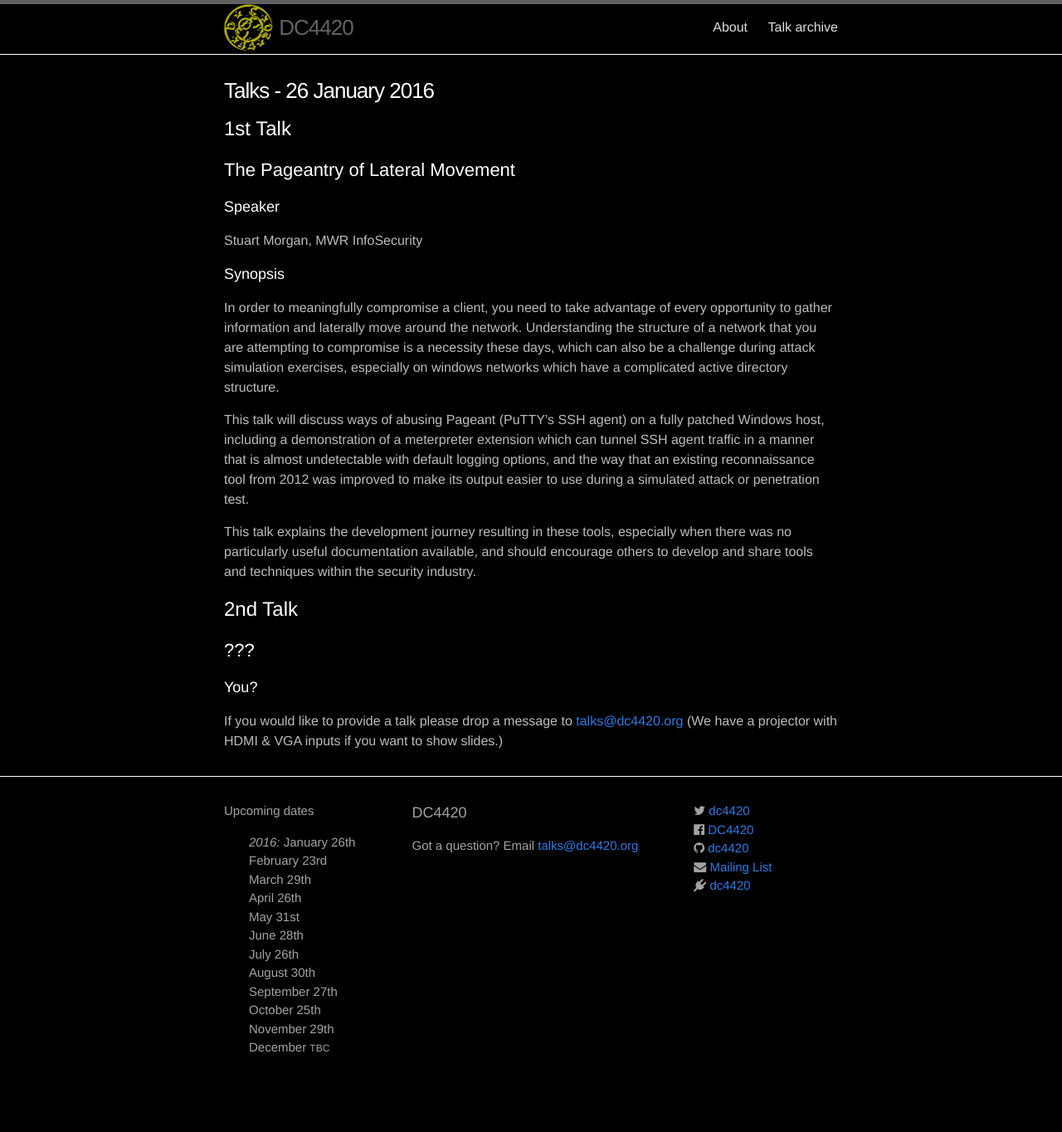
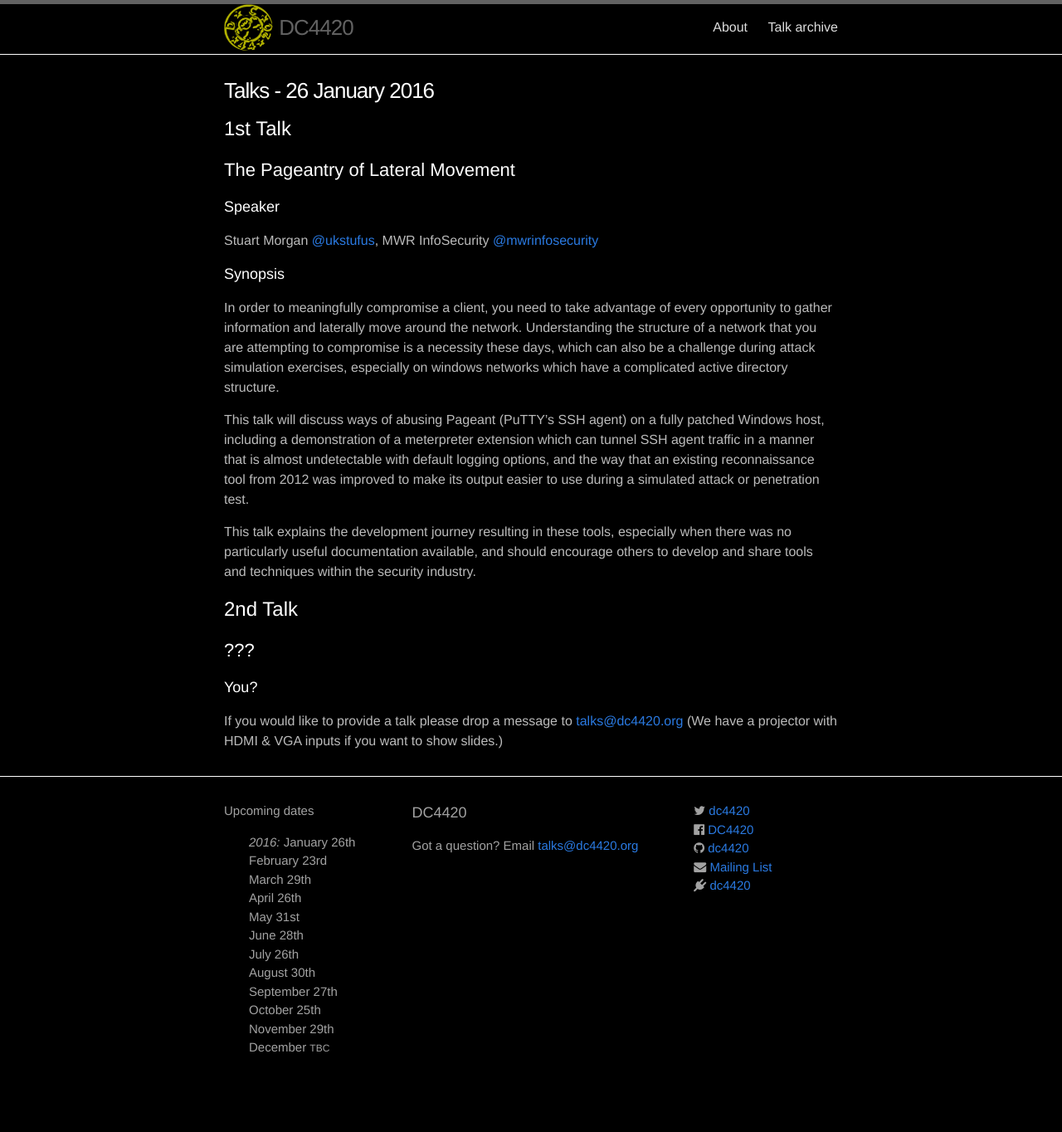
Before and after one commit to dc4420/website, a Jekyll site: the page built from _posts/2016-01-26-talks.markdown, in a window 1280 px wide. Shown: the whole page at 83% size. Built offline with Jekyll 4.4.1, drawn with Linux system fonts in a browser that asks for light colours; nearby versions of some CDN libraries.

Commit message:
twitter info for January speaker

```diff
--- a/_posts/2016-01-26-talks.markdown
+++ b/_posts/2016-01-26-talks.markdown
@@ -11,7 +11,7 @@ categories: talk
 
 ### Speaker
 
-Stuart Morgan, MWR InfoSecurity
+Stuart Morgan [@ukstufus](https://twitter.com/ukstufus), MWR InfoSecurity [@mwrinfosecurity](https://twitter.com/mwrinfosecurity)
 
 ### Synopsis
 
```
